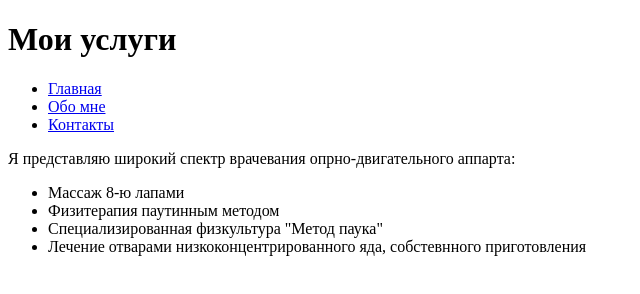
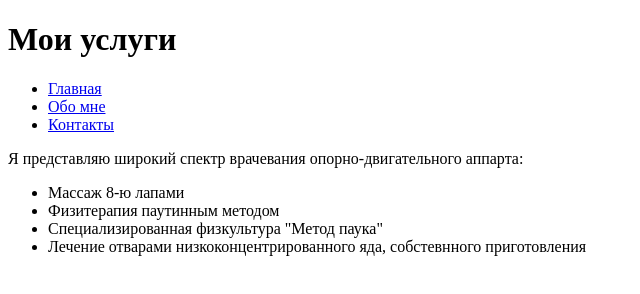
Before and after one commit to Konstantin-code11/009-task, a plain HTML site: page service.html in a window 1280 px wide. Shown: the full height of the page, 0-640 px from the left. Drawn offline with Linux system fonts and the light colour scheme.

Commit message:
сервис

```diff
--- a/service.html
+++ b/service.html
@@ -18,7 +18,7 @@
         </nav>
       </p>
       <p>
-      Я представляю широкий спектр врачевания опрно-двигательного аппарта:
+      Я представляю широкий спектр врачевания опорно-двигательного аппарта:
         <ul>
           <li>Массаж 8-ю лапами</li>
           <li>Физитерапия паутинным методом</li>
```
